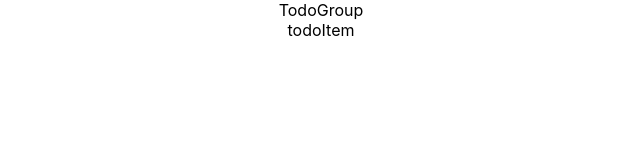
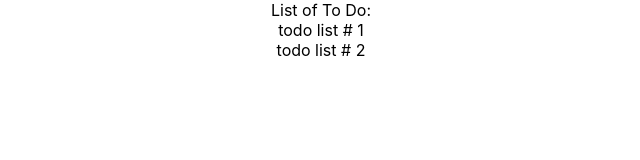
Before and after one commit to adriapa-oocl/react-redux-practice, a React (Create React App) app: page / in a window 1280 px wide. Shown: the top 160 px of the page, without its empty margins (319-959 px from the left). Built offline with nearby package versions, Linux system fonts and the light colour scheme.

Commit message:
[Todo][Cedie]feat add displaying of todo lists from common constants

```diff
--- /dev/null
+++ b/src/common/constants/constants.js
@@ -0,0 +1,12 @@
+export const initialTodoList = [
+    {
+        id: "1",
+        text: "todo list # 1",
+        done: false
+    },
+    {
+        id: "2",
+        text: "todo list # 2",
+        done: false
+    },
+];
--- /dev/null
+++ b/src/common/utils/utils.js
@@ -0,0 +1,7 @@
+export function getAllTodoIds(todos){
+    return todos.map((todo) => todo.id);
+}
+
+export function getTodoById(todos, id){
+    return todos.find((todo) => todo.id === id);
+}
--- a/src/features/components/TodoGroup.js
+++ b/src/features/components/TodoGroup.js
@@ -1,11 +1,17 @@
 import React from 'react'
 import TodoItem from './TodoItem'
+import { initialTodoList } from '../../common/constants/constants';
+import { getAllTodoIds } from '../../common/utils/utils';
 
 function TodoGroup() {
     return (
         <div>
-            TodoGroup
-            <TodoItem/>
+            List of To Do:
+            {
+                getAllTodoIds(initialTodoList).map((id) => (
+                    <TodoItem key={id} itemId={id} />
+                ))
+            }
         </div>
     )
 }
--- a/src/features/components/TodoItem.js
+++ b/src/features/components/TodoItem.js
@@ -1,9 +1,13 @@
 import React from 'react'
+import { initialTodoList } from '../../common/constants/constants';
+import { getTodoById } from '../../common/utils/utils';
 
-function TodoItem() {
+function TodoItem(props) {
+    const todo = getTodoById(initialTodoList, props.itemId);
+
     return (
         <div>
-            todoItem
+            <div>{todo.text}</div>
         </div>
     )
 }
```
